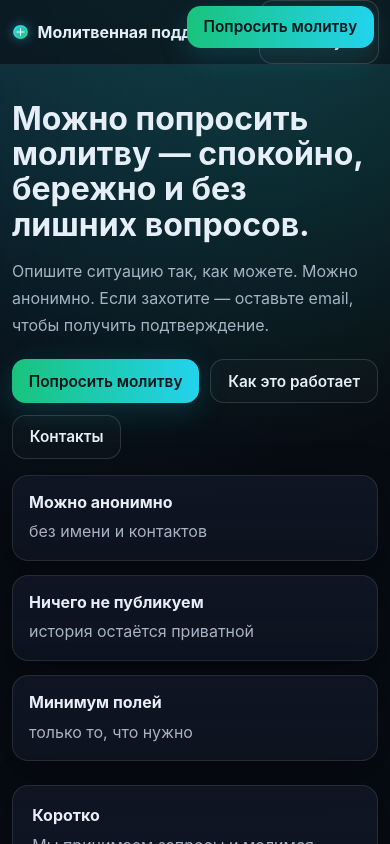
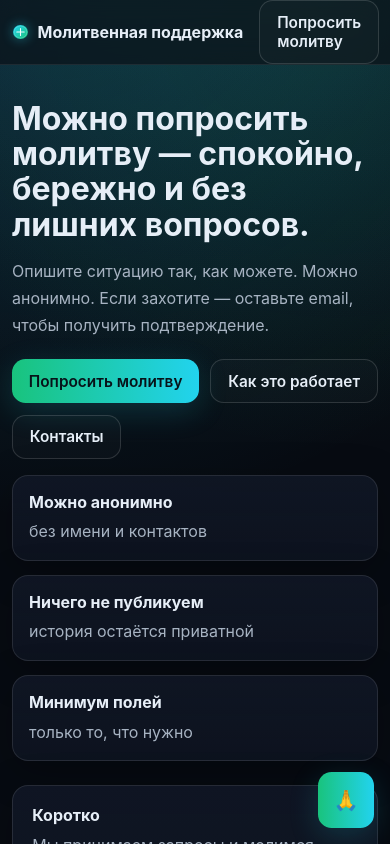
Before and after one commit to manitip/-------------5-, a Next.js app: page / in a window 390 px wide. Shown: the top 844 px of the page. Built offline with nearby package versions, Linux system fonts and the light colour scheme.

Commit message:
Refine mobile prayer CTA to stay round at screen bottom

```diff
--- a/src/app/globals.css
+++ b/src/app/globals.css
@@ -39,16 +39,33 @@ a { color: inherit; text-decoration: none; }
 .site-nav-cta { display: none; }
 .mobile-cta-wrap {
   position: fixed;
-  right: 1rem;
-  bottom: max(1rem, env(safe-area-inset-bottom));
+  inset-inline-end: 1rem;
+  inset-block-end: calc(env(safe-area-inset-bottom) + 1rem);
   z-index: 40;
 }
 .mobile-cta {
-  width: auto;
+  width: 3.5rem;
+  height: 3.5rem;
+  min-width: 3.5rem;
+  aspect-ratio: 1 / 1;
   justify-content: center;
-  border-radius: 999px;
-  padding: .9rem 1.25rem;
+  align-items: center;
+  border-radius: 50%;
+  padding: 0;
+  overflow: hidden;
   box-shadow: 0 12px 34px rgba(8, 145, 178, .35);
+}
+.mobile-cta-icon { font-size: 1.25rem; line-height: 1; }
+.mobile-cta-text {
+  position: absolute;
+  width: 1px;
+  height: 1px;
+  padding: 0;
+  margin: -1px;
+  overflow: hidden;
+  clip: rect(0, 0, 0, 0);
+  white-space: nowrap;
+  border: 0;
 }
 
 .hero-grid { display: grid; gap: 1.5rem; align-items: center; }
--- a/src/components/Nav.tsx
+++ b/src/components/Nav.tsx
@@ -3,6 +3,7 @@ import { siteText } from "@/content/siteText";
 
 export default function Nav() {
   return (
+    <>
       <header className="site-nav">
         <div className="container site-nav-inner">
           <Link href="/" className="site-logo">
@@ -20,10 +21,14 @@ export default function Nav() {
 
           <Link href="/request" className="ui-btn ui-btn-ghost site-nav-cta">{siteText.nav.requestCta}</Link>
         </div>
+      </header>
 
       <div className="mobile-cta-wrap">
-        <Link href="/request" className="ui-btn ui-btn-primary mobile-cta">{siteText.nav.requestCta}</Link>
+        <Link href="/request" className="ui-btn ui-btn-primary mobile-cta" aria-label={siteText.nav.requestCta}>
+          <span aria-hidden="true" className="mobile-cta-icon">🙏</span>
+          <span className="mobile-cta-text">{siteText.nav.requestCta}</span>
+        </Link>
       </div>
-    </header>
+    </>
   );
 }
```
Lines whose indentation alone changed are shown as unchanged.
